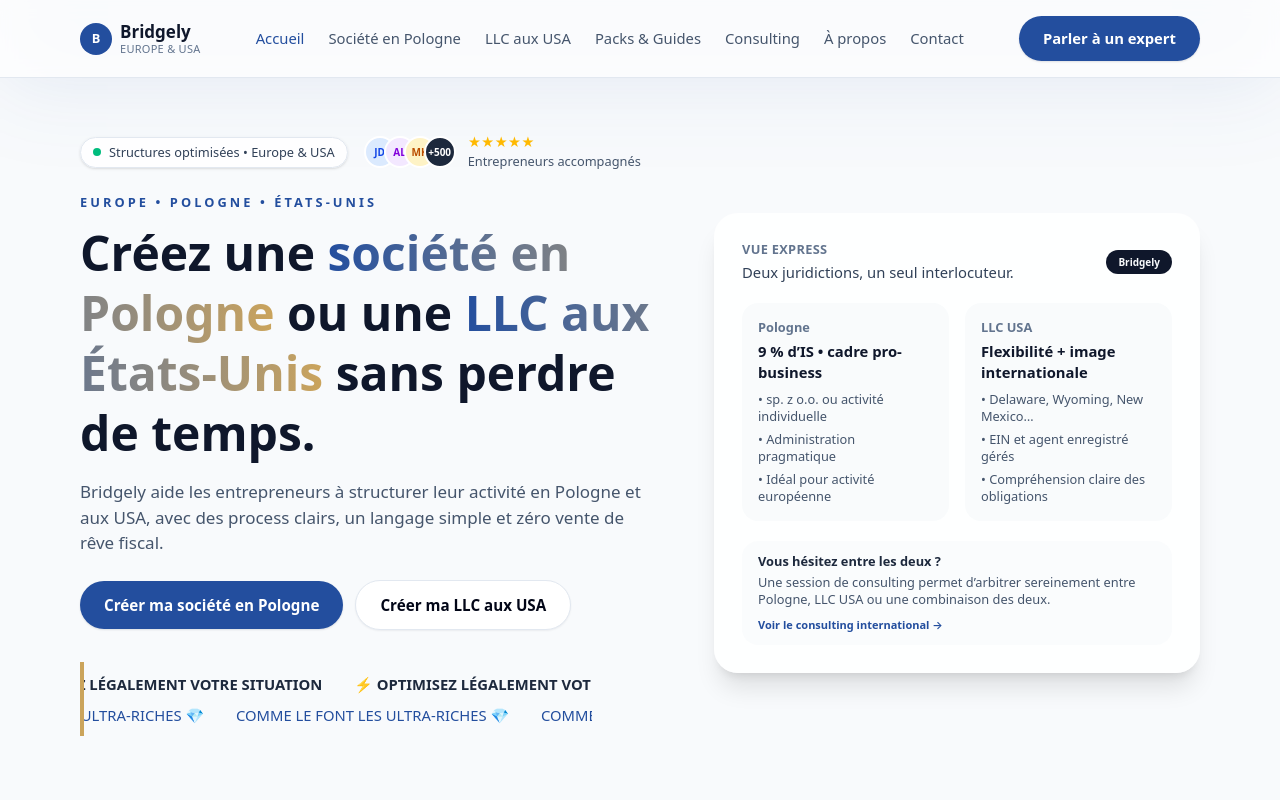
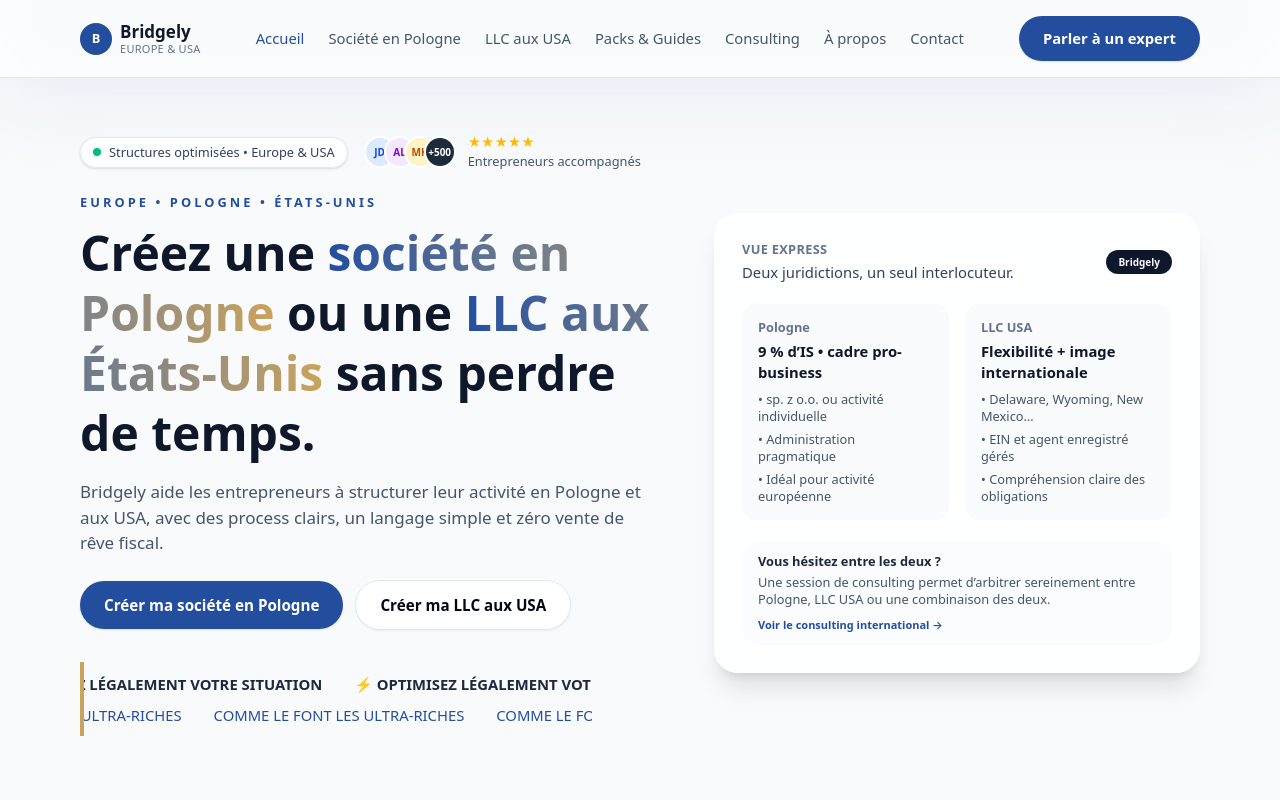
Before and after one commit to bridgelysite/website, a Next.js app: page / in a window 1280 px wide. Shown: the top 800 px of the page. Built offline with nearby package versions, Linux system fonts and the light colour scheme.

Commit message:
Remove diamond emoji from marquee text

```diff
--- a/app/page.tsx
+++ b/app/page.tsx
@@ -89,13 +89,13 @@
                 {/* Ligne 2 (décalée ou différente) */}
                 <div className="animate-marquee whitespace-nowrap" style={{ animationDirection: 'reverse' }}>
                    <span className="text-sm font-medium text-[color:var(--color-primary)] mr-8">
-                    COMME LE FONT LES ULTRA-RICHES 💎
+                    COMME LE FONT LES ULTRA-RICHES
                   </span>
                   <span className="text-sm font-medium text-[color:var(--color-primary)] mr-8">
-                    COMME LE FONT LES ULTRA-RICHES 💎
+                    COMME LE FONT LES ULTRA-RICHES
                   </span>
                   <span className="text-sm font-medium text-[color:var(--color-primary)] mr-8">
-                    COMME LE FONT LES ULTRA-RICHES 💎
+                    COMME LE FONT LES ULTRA-RICHES
                   </span>
                 </div>
               </div>
```
